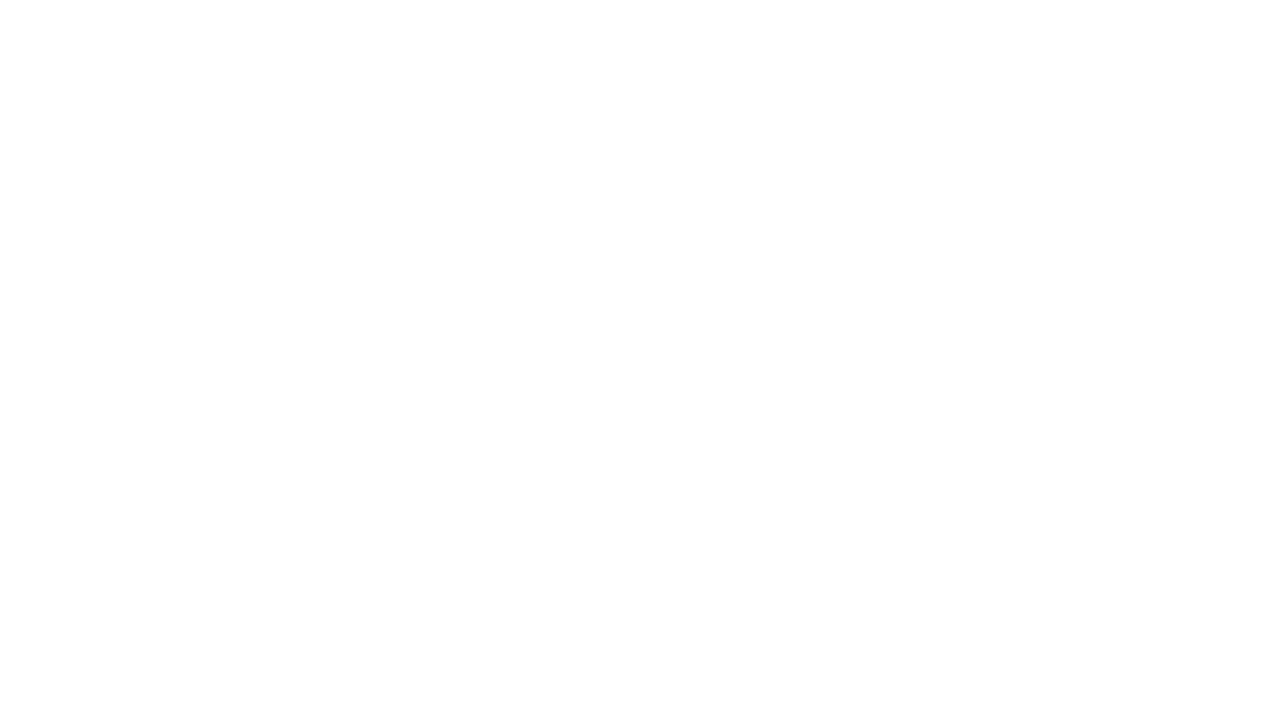
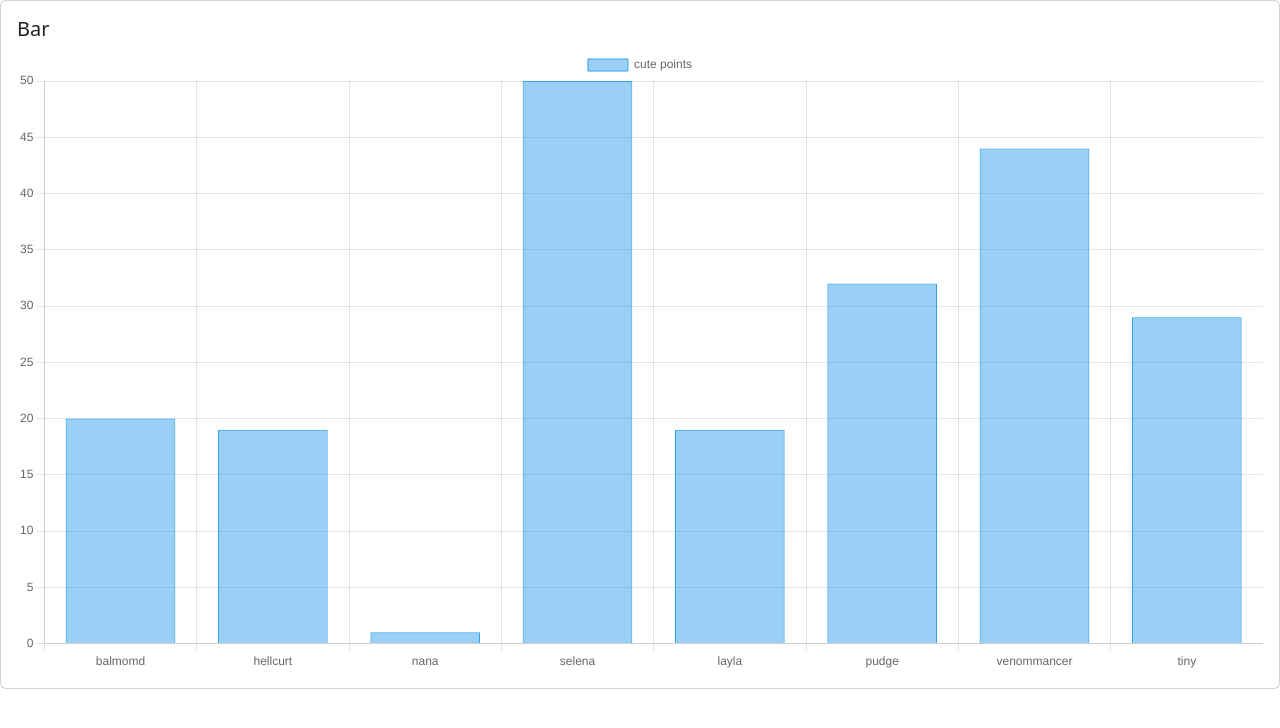
Before and after one commit to joshua762002/it21c, a plain HTML site: page L06 - Charts (Bar chart)/barchart.html in a window 1280 px wide. Drawn offline with nearby package versions, Linux system fonts and the light colour scheme.

Commit message:
Added barchart and more

```diff
--- a/L06 - Charts (Bar chart)/barchart.html
+++ b/L06 - Charts (Bar chart)/barchart.html
@@ -8,3 +8,13 @@
     <script src="https://cdn.jsdelivr.net/npm/bootstrap@5.3.3/dist/js/bootstrap.bundle.min.js" integrity="sha384-YvpcrYf0tY3lHB60NNkmXc5s9fDVZLESaAA55NDzOxhy9GkcIdslK1eN7N6jIeHz" crossorigin="anonymous"></script>
     <title>Bar Chart</title>
 </head>
+<body>
+    <div class="card">
+        <div class="card-body charts-card">
+          <h5 class="card-title">Bar</h5>
+          <canvas id="barChart"></canvas>
+        </div>
+    </div>
+<script src="chart.js"></script>
+</body>
+</html>
--- a/L06 - Charts (Bar chart)/chart.js
+++ b/L06 - Charts (Bar chart)/chart.js
@@ -63,3 +63,44 @@ class ChartCreator {
         });
     }
   }
+
+  class BarChart extends ChartCreator {
+    constructor(dataUrl) {
+        super(dataUrl);
+        this.barCtx = document.getElementById('barChart');
+    }
+
+    createCharts() {
+        this.createBarChart();
+    }
+
+    createBarChart() {
+        new Chart(this.barCtx, {
+            type: 'bar',
+            data: {
+                labels: this.chartData.labels,
+                datasets: [{
+                    label: 'cute points',
+                    data: this.chartData.data,
+                    borderWidth: 1
+                }]
+            },
+            options: {
+                scales: {
+                    y: {
+                        beginAtZero: true
+                    }
+                }
+            }
+        });
+    }
+  }
+
+  const lineChartCreator = new LineChart('data.json');
+  lineChartCreator.init();
+
+  const barChartCreator = new BarChart('data.json');
+  barChartCreator.init();
+
+  console.log(lineChartCreator.dataUrl);
+  console.log(barChartCreator.dataUrl);
```
Also changed, not shown: L06 - Charts (Bar chart)/index.html (+8 -0 lines).
